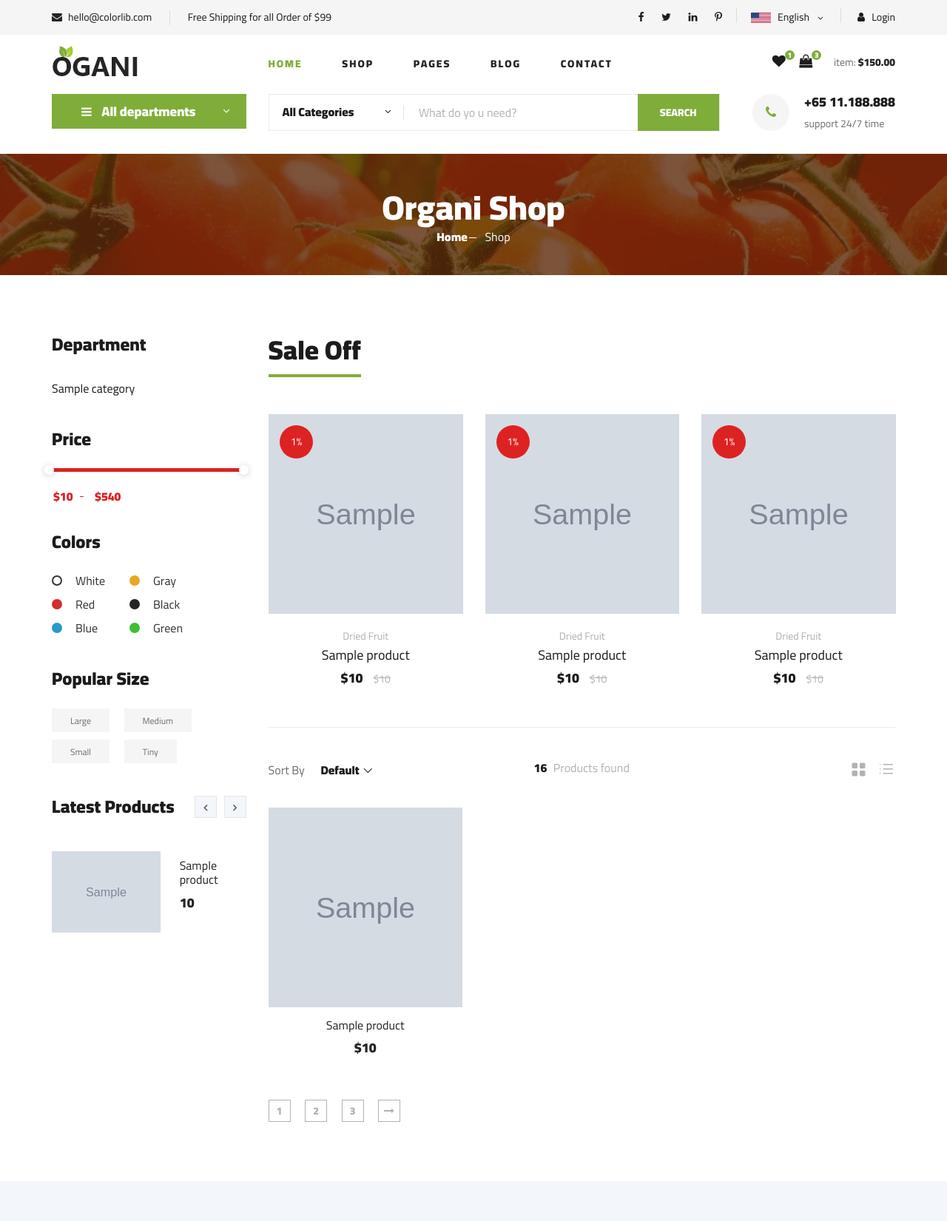
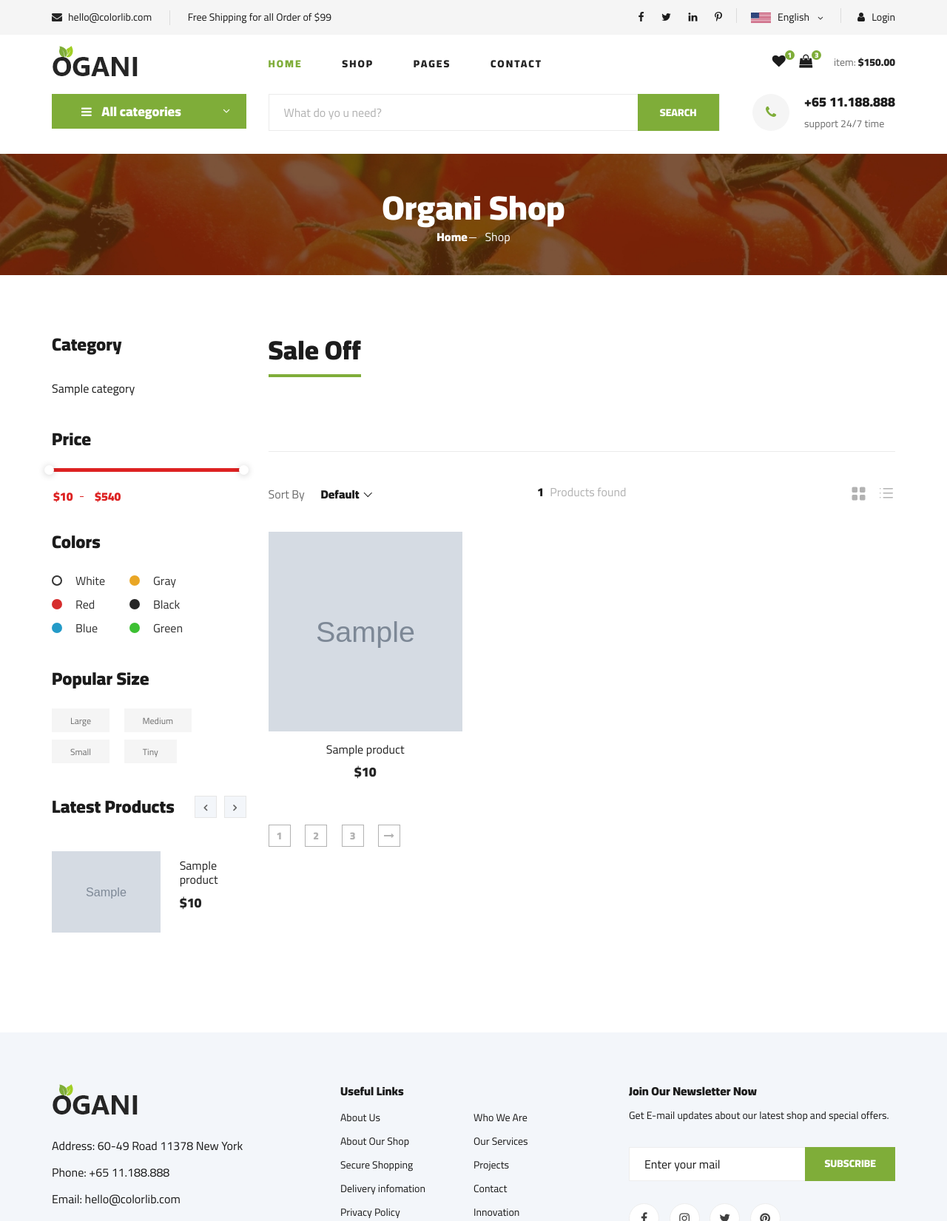
Before and after one commit to mariam-diab/GroceryShopWebApp, a Django app: template templates/GroceryApp/shop-grid.html in a window 1280 px wide. Shown: the top 1651 px of the page at 74% size. Run offline with Django 5.2, Linux system fonts and the light colour scheme; the template is opened without the code that fills it: most values are stand-ins (such as "Sample title", 1, 10 or a date in 2020); grey boxes marked "Sample" are stand-in pictures; some libraries are stand-ins or nearby versions.

Commit message:
Views and Templates

```diff
--- a/GroceryApp/models.py
+++ b/GroceryApp/models.py
@@ -81,7 +81,7 @@ class Product(models.Model):
         return self.title
 
     def get_percentage(self):
-        new_price = (self.price/ self.old_price) * 100
+        new_price = ((self.old_price- self.price)/ self.old_price) * 100
         return new_price
 
 class ProductImages(models.Model):
--- a/templates/GroceryApp/shop-grid.html
+++ b/templates/GroceryApp/shop-grid.html
@@ -9,7 +9,7 @@
                     <div class="hero__categories">
                         <div class="hero__categories__all">
                             <i class="fa fa-bars"></i>
-                            <span>All departments</span>
+                            <span>All categories</span>
                         </div>
                         <ul>
                             <li><a href="#">Fresh Meat</a></li>
@@ -30,10 +30,10 @@
                     <div class="hero__search">
                         <div class="hero__search__form">
                             <form action="#">
-                                <div class="hero__search__categories">
+                                <!-- <div class="hero__search__categories">
                                     All Categories
                                     <span class="arrow_carrot-down"></span>
-                                </div>
+                                </div> -->
                                 <input type="text" placeholder="What do yo u need?">
                                 <button type="submit" class="site-btn">SEARCH</button>
                             </form>
@@ -79,7 +79,7 @@
                 <div class="col-lg-3 col-md-5">
                     <div class="sidebar">
                         <div class="sidebar__item">
-                            <h4>Department</h4>
+                            <h4>Category</h4>
                             <ul>
                                 {% for c in categories %}
                                 <li><a href="#">{{c.title}}</a></li>
@@ -181,7 +181,7 @@
                                             </div>
                                             <div class="latest-product__item__text">
                                                 <h6>{{p.title}}</h6>
-                                                <span>{{p.price}}</span>
+                                                <span>${{p.price}}</span>
                                             </div>
                                         </a>
                                         {% endfor %}
@@ -195,7 +195,7 @@
                                             </div>
                                             <div class="latest-product__item__text">
                                                 <h6>{{p.title}}</h6>
-                                                <span>{{p.price}}</span>
+                                                <span>${{p.price}}</span>
                                             </div>
                                         </a>
                                         {% endfor %}
@@ -213,6 +213,7 @@
                         <div class="row">
                             <div class="product__discount__slider owl-carousel">
                                 {% for p in products %}
+                                    {% if p.price != p.old_price %}
                                         <div class="col-lg-4">
                                             <div class="product__discount__item">
                                                 <div class="product__discount__item__pic set-bg"
@@ -231,6 +232,7 @@
                                                 </div>
                                             </div>
                                         </div>
+                                    {% endif %}
                                 {% endfor %}
                             </div>
                         </div>
@@ -248,7 +250,7 @@
                             </div>
                             <div class="col-lg-4 col-md-4">
                                 <div class="filter__found">
-                                    <h6><span>16</span> Products found</h6>
+                                    <h6><span>{{ products|length }}</span> Products found</h6>
                                 </div>
                             </div>
                             <div class="col-lg-4 col-md-3">
--- a/templates/partials/base.html
+++ b/templates/partials/base.html
@@ -42,7 +42,7 @@
         <div class="humberger__menu__cart">
             <ul>
                 <li><a href="#"><i class="fa fa-heart"></i> <span>1</span></a></li>
-                <li><a href="#"><i class="fa fa-shopping-bag"></i> <span>3</span></a></li>
+                <li><a href="{% url 'GroceryApp:shopping_cart' %}"><i class="fa fa-shopping-bag"></i> <span>3</span></a></li>
             </ul>
             <div class="header__cart__price">item: <span>$150.00</span></div>
         </div>
@@ -80,18 +80,16 @@
         </div>
         <nav class="humberger__menu__nav mobile-menu">
             <ul>
-                <li class="active"><a href="/index.html">Home</a></li>
-                <li><a href="./shop-grid.html">Shop</a></li>
+                <li class="active"><a href="{% url 'GroceryApp:Home' %}">Home</a></li>
+                <li><a href="{% url 'GroceryApp:shop_grid' %}">Shop</a></li>
                 <li><a href="#">Pages</a>
                     <ul class="header__menu__dropdown">
-                        <li><a href="./shop-details.html">Shop Details</a></li>
-                        <li><a href="./shoping-cart.html">Shoping Cart</a></li>
-                        <li><a href="./checkout.html">Check Out</a></li>
-                        <li><a href="./blog-details.html">Blog Details</a></li>
+                        <li><a href="{% url 'GroceryApp:shop_details' %}">Shop Details</a></li>
+                        <li><a href="{% url 'GroceryApp:shopping_cart' %}">Shoping Cart</a></li>
+                        <li><a href="{% url 'GroceryApp:checkout' %}">Check Out</a></li>
                     </ul>
                 </li>
-                <li><a href="./blog.html">Blog</a></li>
-                <li><a href="./contact.html">Contact</a></li>
+                <li><a href="{% url 'GroceryApp:contact' %}">Contact</a></li>
             </ul>
         </nav>
         <div id="mobile-menu-wrap"></div>
@@ -205,7 +203,7 @@
                                     </button>
                                     <div class="dropdown-content" id="myDropdown">
                                         <a href="#">Account</a>
-                                        <a href="#">Cart</a>
+                                        <a href="{% url 'GroceryApp:shopping_cart' %}">Cart</a>
                                         <a href="{% url 'userauths:signout' %}">Log Out</a>
                                     </div>
                                 </div>
@@ -257,18 +255,16 @@
                 <div class="col-lg-6">
                     <nav class="header__menu">
                         <ul>
-                            <li class="active"><a href="./index.html">Home</a></li>
-                            <li><a href="./shop-grid.html">Shop</a></li>
+                            <li class="active"><a href="{% url 'GroceryApp:Home' %}">Home</a></li>
+                            <li><a href="{% url 'GroceryApp:shop_grid' %}">Shop</a></li>
                             <li><a href="#">Pages</a>
                                 <ul class="header__menu__dropdown">
-                                    <li><a href="./shop-details.html">Shop Details</a></li>
-                                    <li><a href="./shoping-cart.html">Shoping Cart</a></li>
-                                    <li><a href="./checkout.html">Check Out</a></li>
-                                    <li><a href="./blog-details.html">Blog Details</a></li>
+                                    <li><a href="{% url 'GroceryApp:shop_details' %}">Shop Details</a></li>
+                                    <li><a href="{% url 'GroceryApp:shopping_cart' %}">Shoping Cart</a></li>
+                                    <li><a href="{% url 'GroceryApp:checkout' %}">Check Out</a></li>
                                 </ul>
                             </li>
-                            <li><a href="./blog.html">Blog</a></li>
-                            <li><a href="./contact.html">Contact</a></li>
+                            <li><a href="{% url 'GroceryApp:contact' %}">Contact</a></li>
                         </ul>
                     </nav>
                 </div>
```
Also changed, not shown: GroceryApp/urls.py (+6 -6 lines), templates/GroceryApp/index.html (+14 -8 lines), 2 other files. Lines whose indentation alone changed are shown as unchanged.
